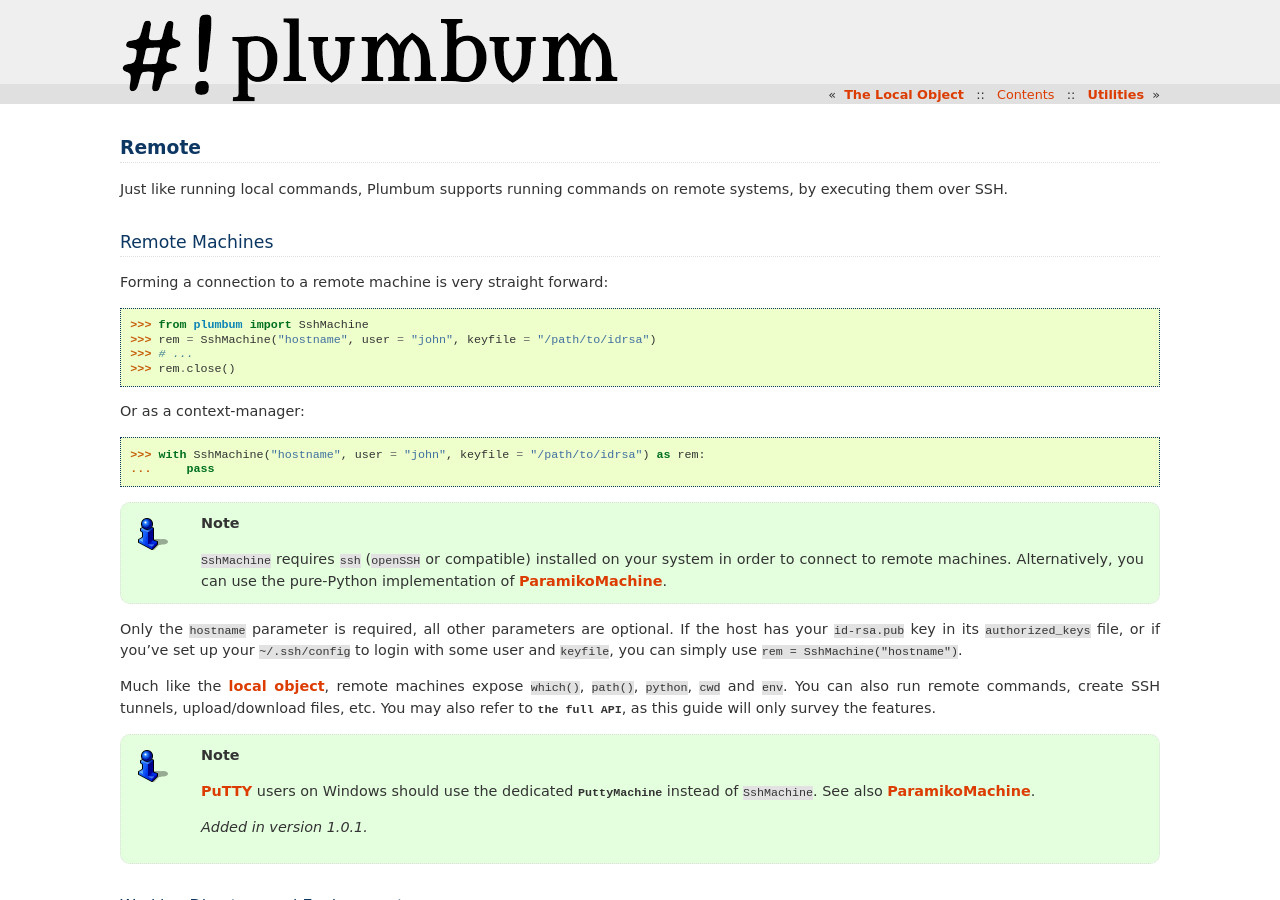
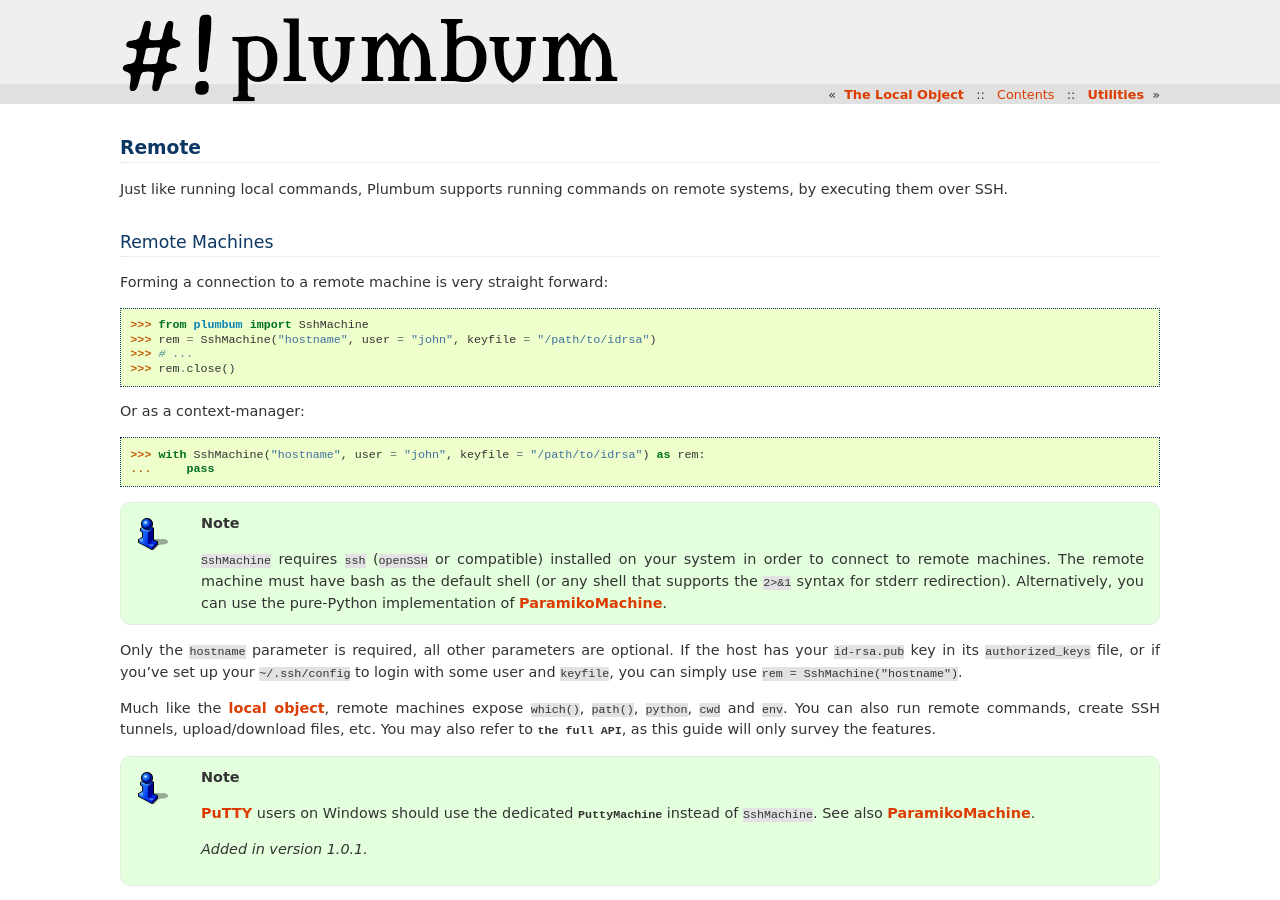
Before and after one commit to tomerfiliba/plumbum, a Sphinx documentation site: the page built from docs/remote.rst, in a window 1280 px wide and 900 px high. Built offline with Sphinx 7.4.7, drawn with Linux system fonts in a browser that asks for light colours.

Commit message:
Adding note about SshMachine needing bash on the remote to docs.

```diff
--- a/docs/remote.rst
+++ b/docs/remote.rst
@@ -24,7 +24,9 @@ Or as a context-manager::
 .. note::
 
    ``SshMachine`` requires ``ssh`` (``openSSH`` or compatible) installed on your system in order
-   to connect to remote machines. Alternatively, you can use the pure-Python implementation of
+   to connect to remote machines. The remote machine must have bash as the default shell (or any shell
+   that supports the ``2>&1`` syntax for stderr redirection).
+   Alternatively, you can use the pure-Python implementation of
    :ref:`ParamikoMachine <guide-paramiko-machine>`.
 
 Only the ``hostname`` parameter is required, all other parameters are optional. If the host has
```
